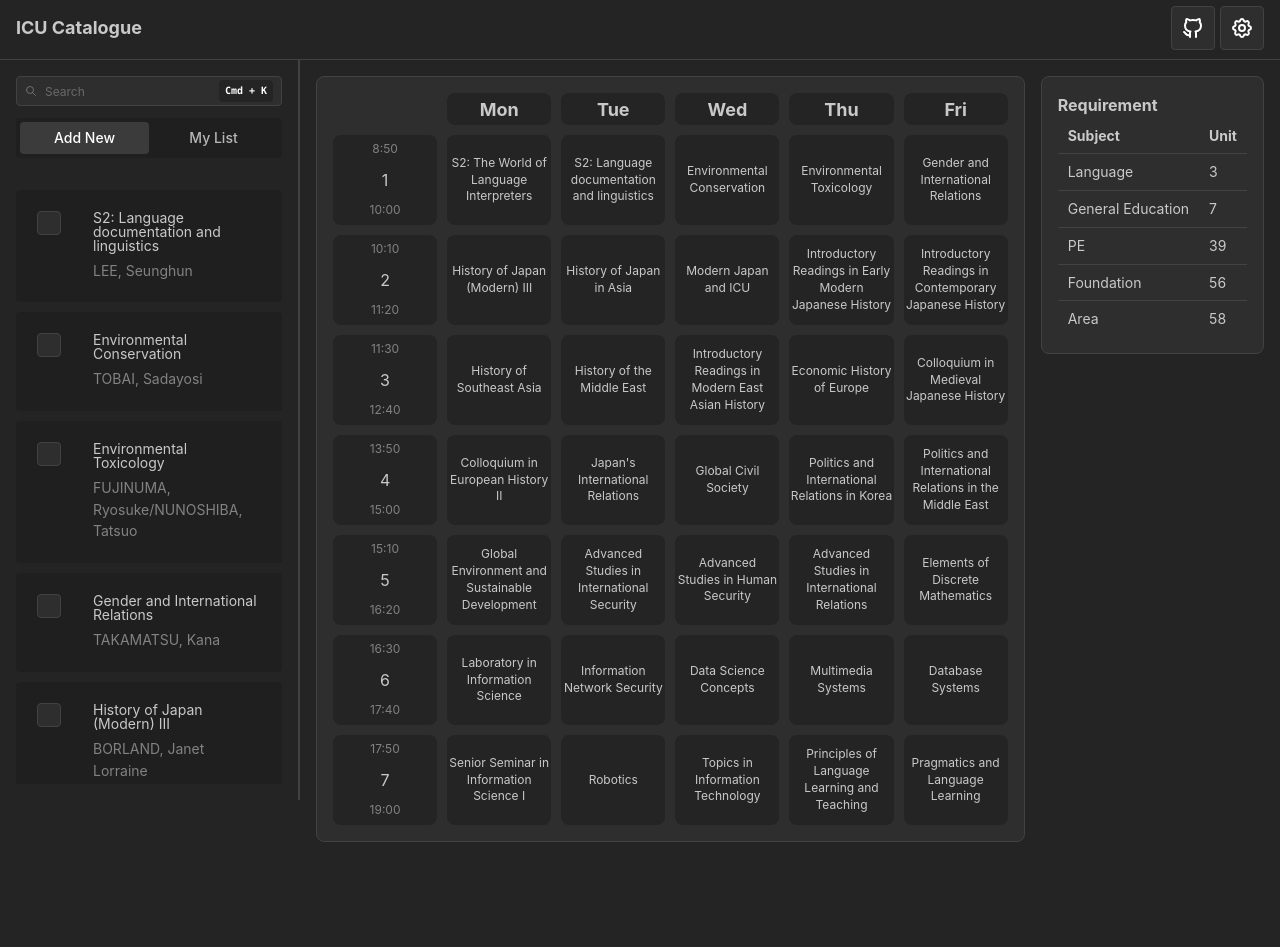
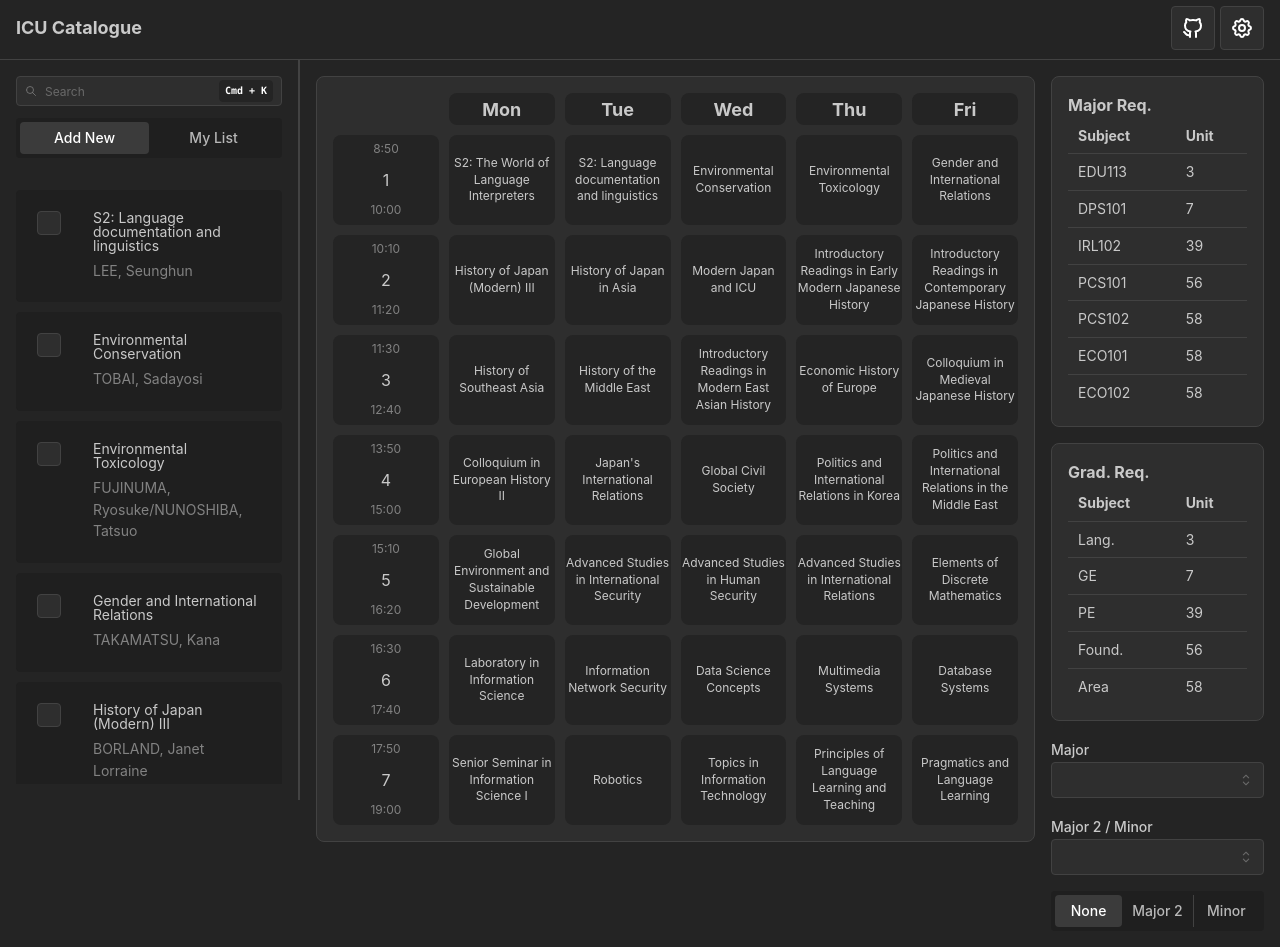
Before and after one commit to ItsukiKigoshi/icu-catalogue, a Next.js app: page / in a window 1280 px wide. Before the commit the page ends 858 px from the top, so only its background shows below. Built offline with nearby package versions, Linux system fonts and the light colour scheme.

Commit message:
Refactor RequirementTable component to include major and graduation requirements

```diff
--- a/components/RequirementTable/RequirementTable.tsx
+++ b/components/RequirementTable/RequirementTable.tsx
@@ -1,26 +1,55 @@
-import { Anchor, Card, Group, Table, Text } from "@mantine/core";
+import {
+  Anchor,
+  Card,
+  Group,
+  NativeSelect,
+  ScrollArea,
+  SegmentedControl,
+  SimpleGrid,
+  Stack,
+  Table,
+  Text,
+} from "@mantine/core";
 import classes from "./RequirementTable.module.css";
 
-const elements = [
-  { position: 3, name: "Language" },
-  { position: 7, name: "General Education" },
-  { position: 39, name: "PE" },
-  { position: 56, name: "Foundation" },
-  { position: 58, name: "Area" },
+const majorRequirements = [
+  { course: "EDU113", credit: 3 },
+  { course: "DPS101", credit: 7 },
+  { course: "IRL102", credit: 39 },
+  { course: "PCS101", credit: 56 },
+  { course: "PCS102", credit: 58 },
+  { course: "ECO101", credit: 58 },
+  { course: "ECO102", credit: 58 },
+];
+
+const gradRequirements = [
+  { course: "Lang.", credit: 3 },
+  { course: "GE", credit: 7 },
+  { course: "PE", credit: 39 },
+  { course: "Found.", credit: 56 },
+  { course: "Area", credit: 58 },
 ];
 
 export default function RequirementTable() {
-  const rows = elements.map((element) => (
-    <Table.Tr key={element.name}>
-      <Table.Td>{element.name}</Table.Td>
-      <Table.Td>{element.position}</Table.Td>
+  const majorRequirementsRows = majorRequirements.map((item) => (
+    <Table.Tr key={item.course}>
+      <Table.Td>{item.course}</Table.Td>
+      <Table.Td>{item.credit}</Table.Td>
+    </Table.Tr>
+  ));
+
+  const gradRequirementsRows = gradRequirements.map((item) => (
+    <Table.Tr key={item.course}>
+      <Table.Td>{item.course}</Table.Td>
+      <Table.Td>{item.credit}</Table.Td>
     </Table.Tr>
   ));
 
   return (
+    <SimpleGrid cols={{ base: 2, md: 1, lg: 1 }}>
       <Card withBorder radius="md" className={classes.card}>
         <Group justify="space-between">
-        <Text className={classes.title}>Requirement</Text>
+          <Text className={classes.title}>Major Req.</Text>
           <Anchor size="xs" c="dimmed" style={{ lineHeight: 1 }}></Anchor>
         </Group>
         <Table>
@@ -30,8 +59,45 @@ export default function RequirementTable() {
               <Table.Th>Unit</Table.Th>
             </Table.Tr>
           </Table.Thead>
-        <Table.Tbody>{rows}</Table.Tbody>
+          <Table.Tbody>{majorRequirementsRows}</Table.Tbody>
         </Table>
       </Card>
+      <Stack>
+        <Card withBorder radius="md" className={classes.card}>
+          <Group justify="space-between">
+            <Text className={classes.title}>Grad. Req.</Text>
+            <Anchor size="xs" c="dimmed" style={{ lineHeight: 1 }}></Anchor>
+          </Group>
+          <Table>
+            <Table.Thead>
+              <Table.Tr>
+                <Table.Th>Subject</Table.Th>
+                <Table.Th>Unit</Table.Th>
+              </Table.Tr>
+            </Table.Thead>
+            <Table.Tbody>{gradRequirementsRows}</Table.Tbody>
+          </Table>
+        </Card>
+        <NativeSelect
+          label="Major"
+          data={[
+            "",
+            "American Studies",
+            "Anthropology",
+            "Art and Cultural Heritage",
+          ]}
+        />
+        <NativeSelect
+          label="Major 2 / Minor"
+          data={[
+            "",
+            "American Studies",
+            "Anthropology",
+            "Art and Cultural Heritage",
+          ]}
+        />
+        <SegmentedControl data={["None", "Major 2", "Minor"]} />
+      </Stack>
+    </SimpleGrid>
   );
 }
```
Lines whose indentation alone changed are shown as unchanged.
